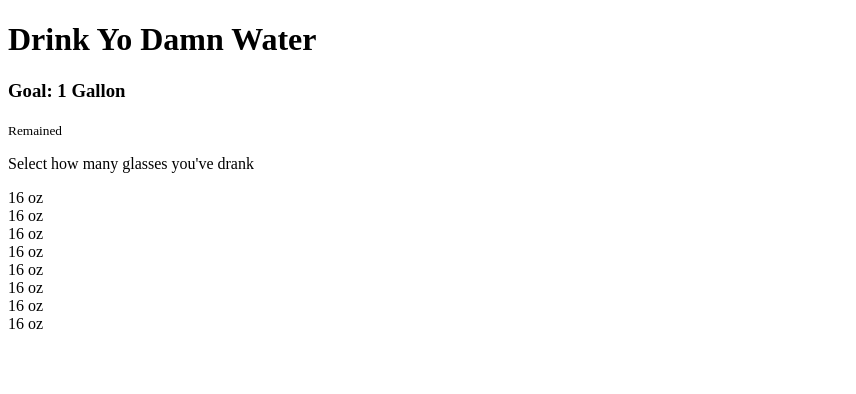
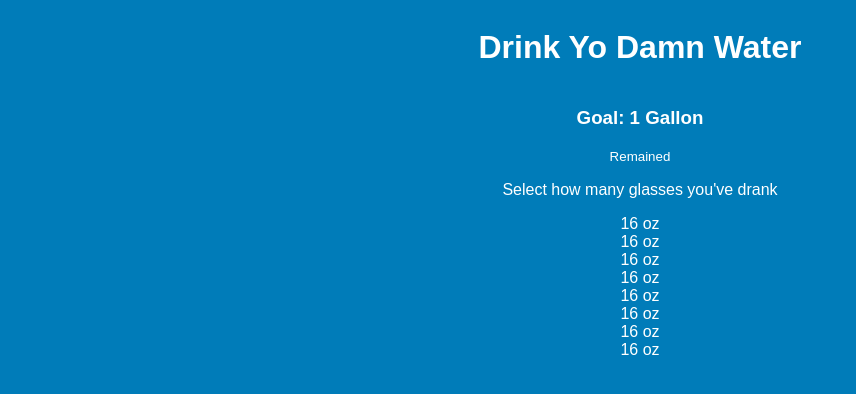
Before and after one commit to speyrot/WaterReminder, a plain HTML site: page index.html in a window 1280 px wide. Shown: the whole page, without its empty margins (0-856 px from the left). Drawn offline with Linux system fonts and the light colour scheme.

Commit message:
linked style sheet and added uni & body style

```diff
--- a/index.html
+++ b/index.html
@@ -4,6 +4,7 @@
     <meta charset="UTF-8">
     <meta name="viewport" content="width=device-width, initial-scale=1.0">
     <title>Drink Yo Damn Water</title>
+    <link rel="stylesheet" href="style.css">
 </head>
 <body>
     <h1>Drink Yo Damn Water</h1>
--- /dev/null
+++ b/style.css
@@ -0,0 +1,13 @@
+* {
+    box-sizing: border-box;
+}
+
+body {
+    background-color: #007cb9;
+    color: #fff;
+    font-family: 'Montserrat', sans-serif;
+    display: flex;
+    flex-direction: column;
+    align-items: center;
+    margin-bottom: 40px;
+}
```
